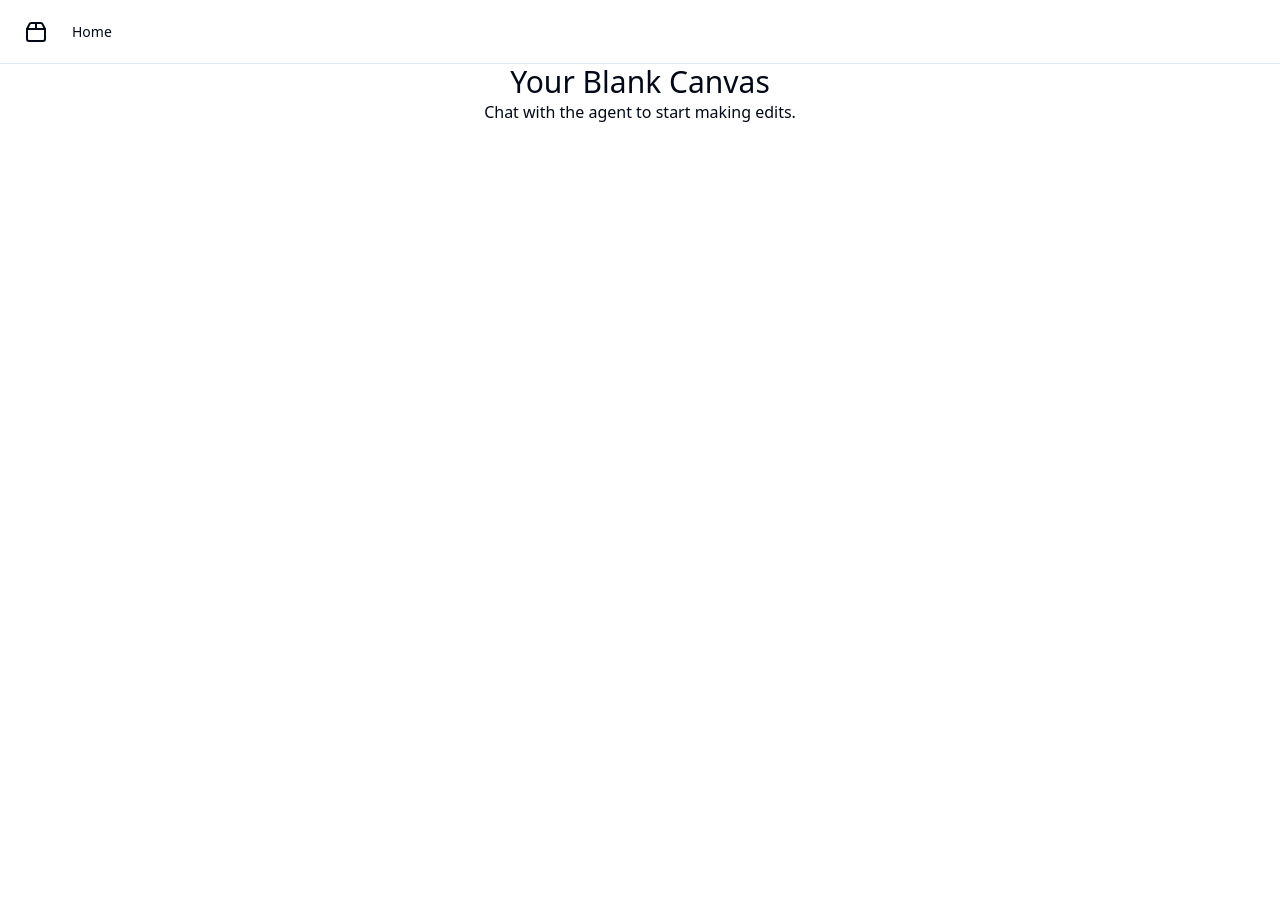
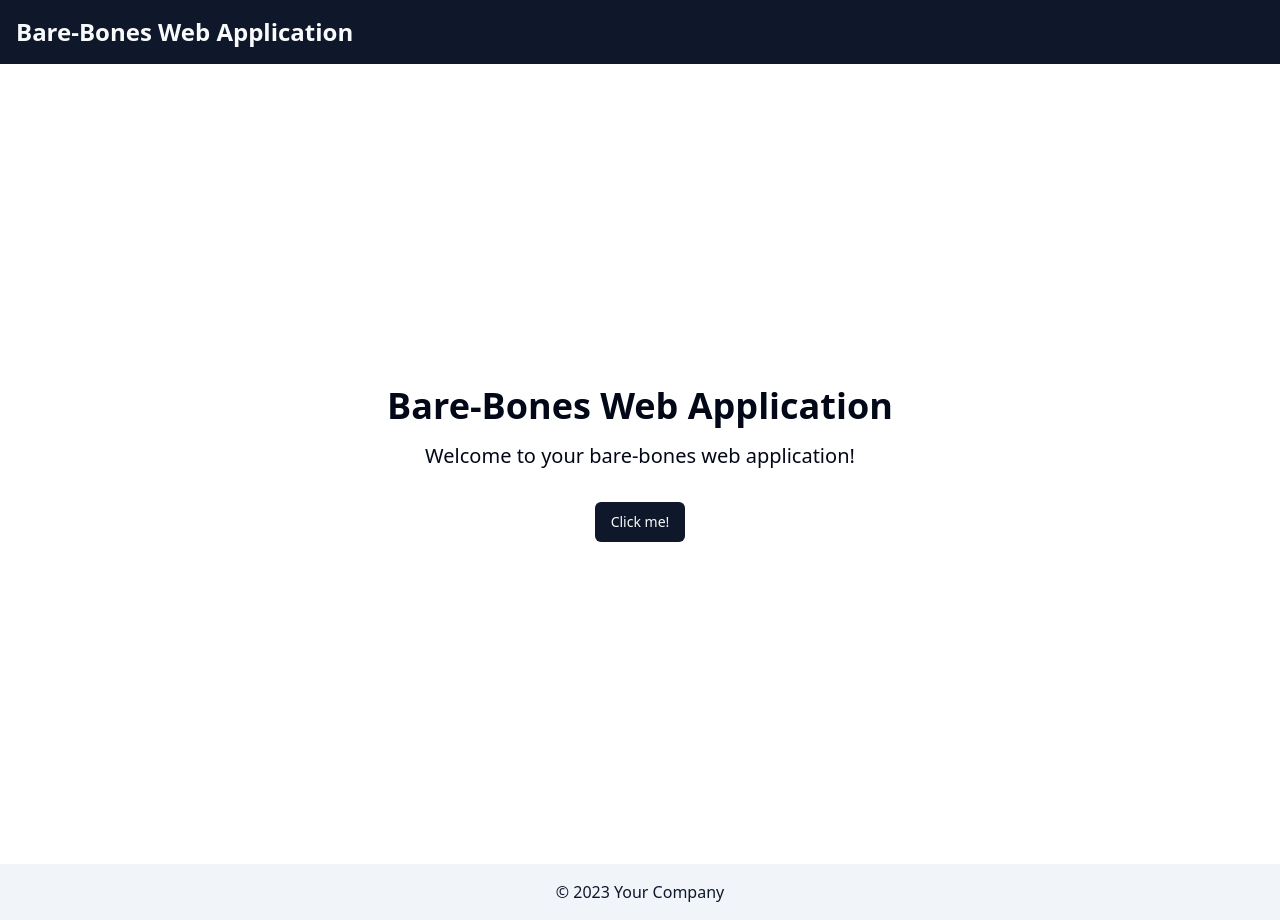
Before and after one commit to GPT-Engineer-App/application-base, a React (Vite) app: page / in a window 1280 px wide. Before the commit the page ends 800 px from the top, so only its background shows below. Built offline with nearby package versions, Linux system fonts and the light colour scheme.

Commit message:
Create bare-bones web application structure

```diff
--- a/src/App.jsx
+++ b/src/App.jsx
@@ -2,7 +2,7 @@ import { Toaster } from "@/components/ui/sonner";
 import { TooltipProvider } from "@/components/ui/tooltip";
 import { QueryClient, QueryClientProvider } from "@tanstack/react-query";
 import { Route, BrowserRouter as Router, Routes } from "react-router-dom";
-import Layout from "./layouts/navbar"; // available: clean, navbar, sidebar
+import Layout from "./layouts/clean"; // Using clean layout
 import { navItems } from "./nav-items";
 
 const queryClient = new QueryClient();
--- a/src/layouts/clean.jsx
+++ b/src/layouts/clean.jsx
@@ -2,9 +2,17 @@ import { Outlet } from "react-router-dom";
 
 const Layout = () => {
   return (
-    <main className="flex flex-col min-h-screen overflow-auto items-center justify-center">
-      <Outlet />
-    </main>
+    <div className="flex flex-col min-h-screen">
+      <header className="bg-primary text-primary-foreground p-4">
+        <h1 className="text-2xl font-bold">Bare-Bones Web Application</h1>
+      </header>
+      <main className="flex-grow">
+        <Outlet />
+      </main>
+      <footer className="bg-secondary text-secondary-foreground p-4 text-center">
+        <p>© 2023 Your Company</p>
+      </footer>
+    </div>
   );
 };
 
--- a/src/pages/Index.jsx
+++ b/src/pages/Index.jsx
@@ -1,10 +1,13 @@
-// Update this page (the content is just a fallback if you fail to update the page)
+import { Button } from "@/components/ui/button";
 
 const Index = () => {
   return (
-    <div className="text-center">
-      <h1 className="text-3xl">Your Blank Canvas</h1>
-      <p>Chat with the agent to start making edits.</p>
+    <div className="flex flex-col items-center justify-center min-h-screen p-4 text-center">
+      <h1 className="text-4xl font-bold mb-4">Bare-Bones Web Application</h1>
+      <p className="text-xl mb-8">Welcome to your bare-bones web application!</p>
+      <Button onClick={() => console.log("Button clicked!")}>
+        Click me!
+      </Button>
     </div>
   );
 };
```
